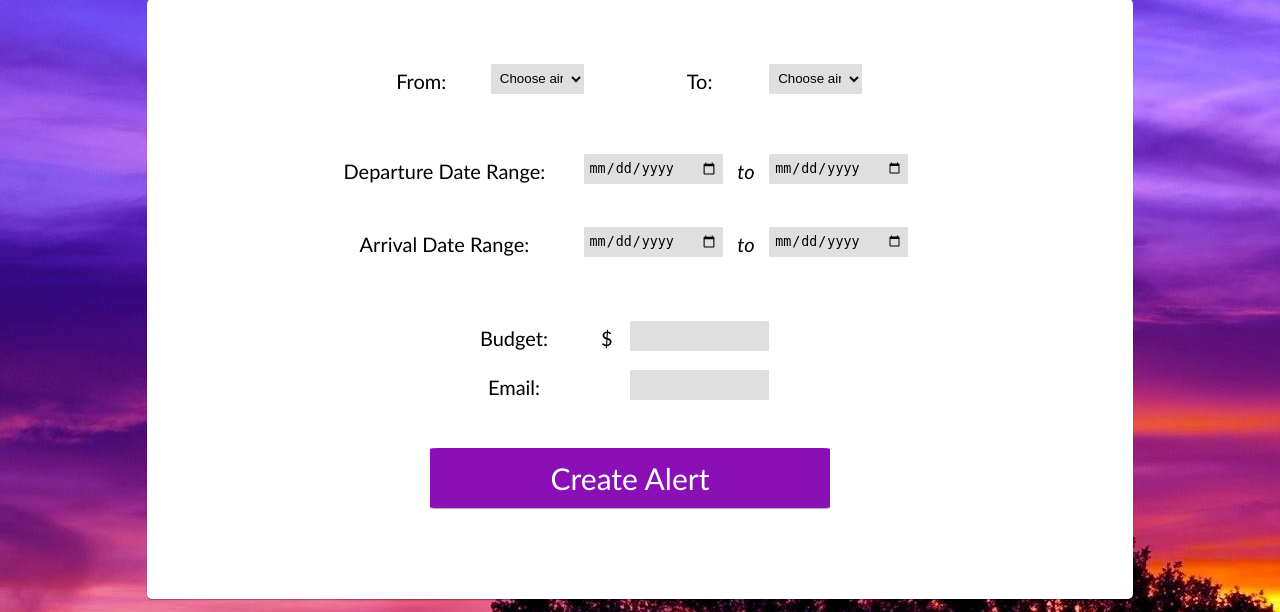
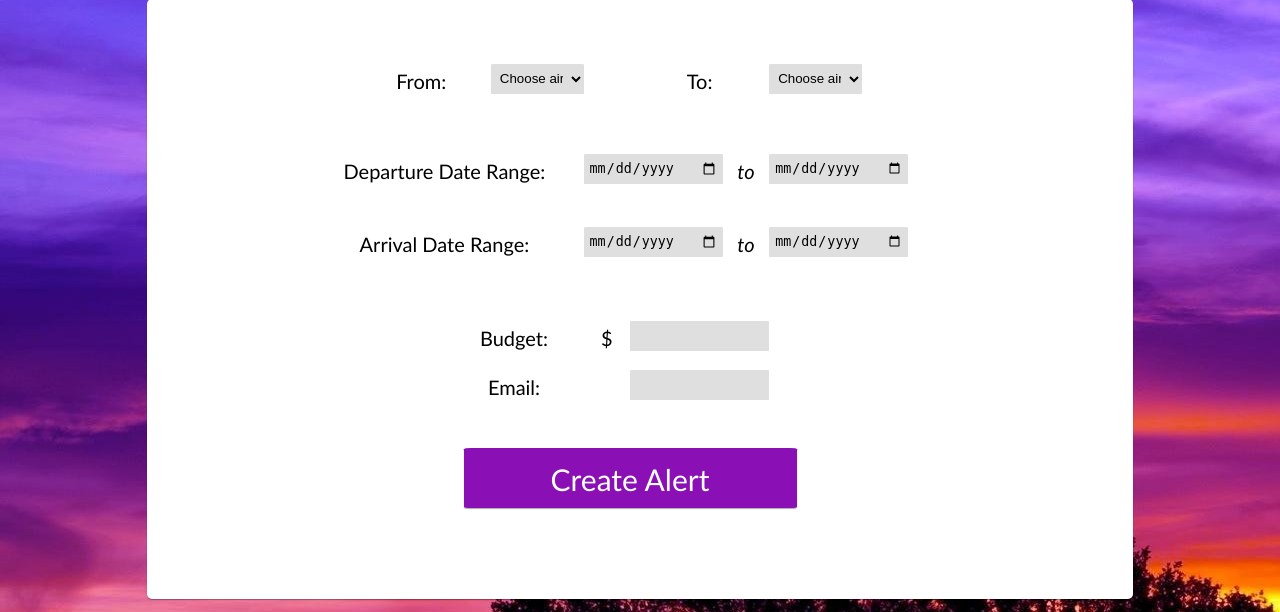
Before and after one commit to shanbhag10/travelert, a Flask app: template templates/index.html in a window 1280 px wide. Shown: the part 231-843 px from the top of the page. Run offline with Flask 2, Linux system fonts and the light colour scheme; the template is opened without the code that fills it, so the values that code supplies are empty.

Commit message:
Fix button

```diff
--- a/static/style.css
+++ b/static/style.css
@@ -91,7 +91,7 @@ h1 {
 }
 
 .btn {
-  padding: 20px 10px 20px 10px;
+  padding: 13px 10px 47px 10px;
   background-color: #8A10B6;
   text-align: center;
   margin: 5px 5px 5px 5px;
@@ -101,6 +101,7 @@ h1 {
   text-align: center;
   border-radius: 2%;
   border-width: 0;
-  height: 60px;
+  height: 50px;
+  width: 333px;
   color: white;
 }
--- a/templates/index.html
+++ b/templates/index.html
@@ -62,7 +62,7 @@
 				</div>
 				<div>
 					<div class="row">
-						<input class="btn" type="col-8 submit" value="Create Alert">
+						<button class="btn">Create Alert</button>
 					</div>
 				</div>
 			</form>
```
